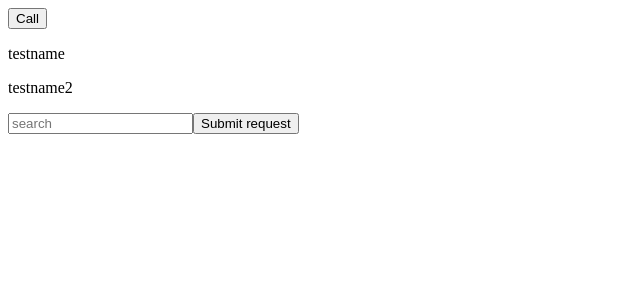
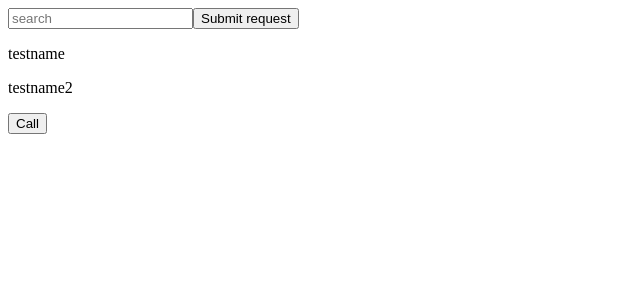
Before and after one commit to Usagib/gthr-app, a React (Create React App) app: page / in a window 1280 px wide. Shown: the top 300 px of the page, without its empty margins (0-640 px from the left). Built offline with nearby package versions, Linux system fonts and the light colour scheme.

Commit message:
Catalog fix

```diff
--- a/src/components/App.js
+++ b/src/components/App.js
@@ -5,9 +5,9 @@ import Catalog from '../containers/Catalog';
 
 const App = () => (
   <div>
+    <SearchForm />
+    <Catalog />
     <Api />
-    <Catalog />
-    <SearchForm />
   </div>
 )
 
--- a/src/containers/SearchForm.js
+++ b/src/containers/SearchForm.js
@@ -43,6 +43,7 @@ class SearchForm extends React.Component {
         <form>
           <input
             type="text"
+            id="Name"
             onChange={this.handleChange}
             placeholder="search"
             value={name}
```
